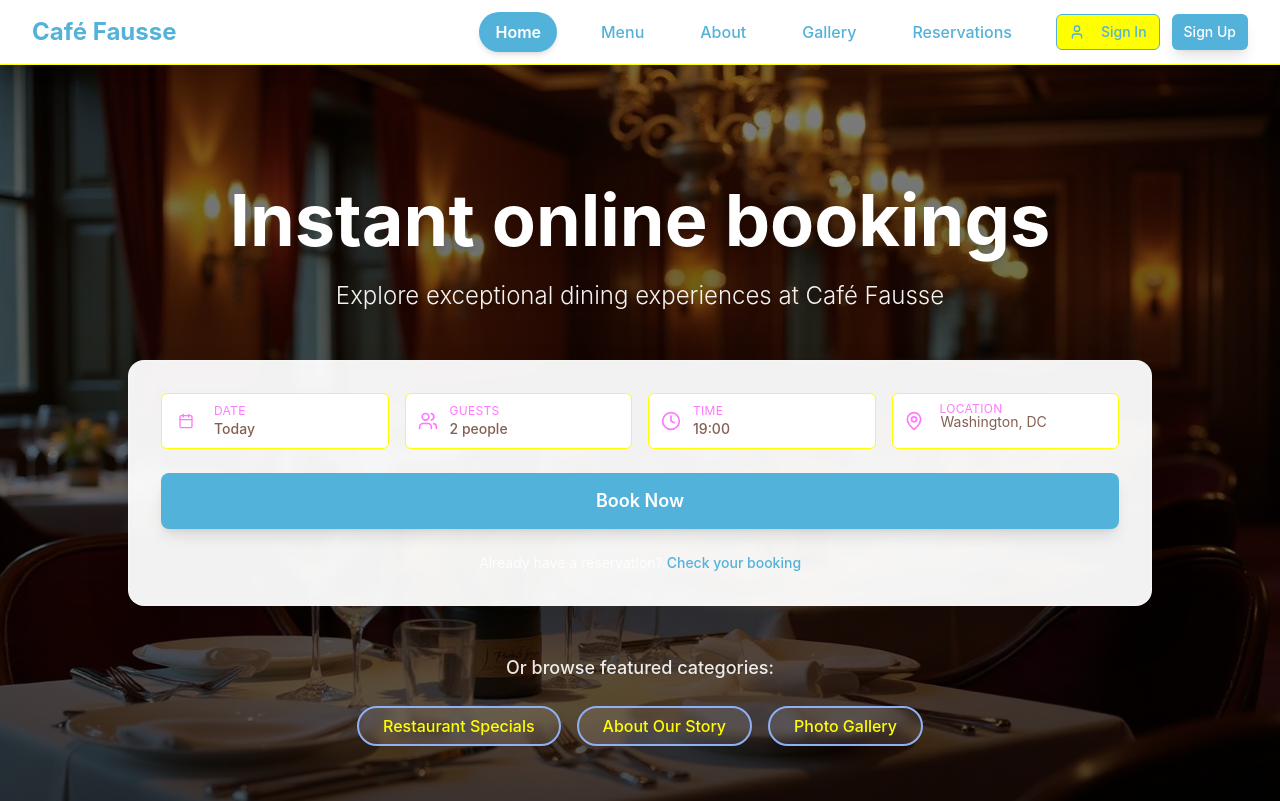
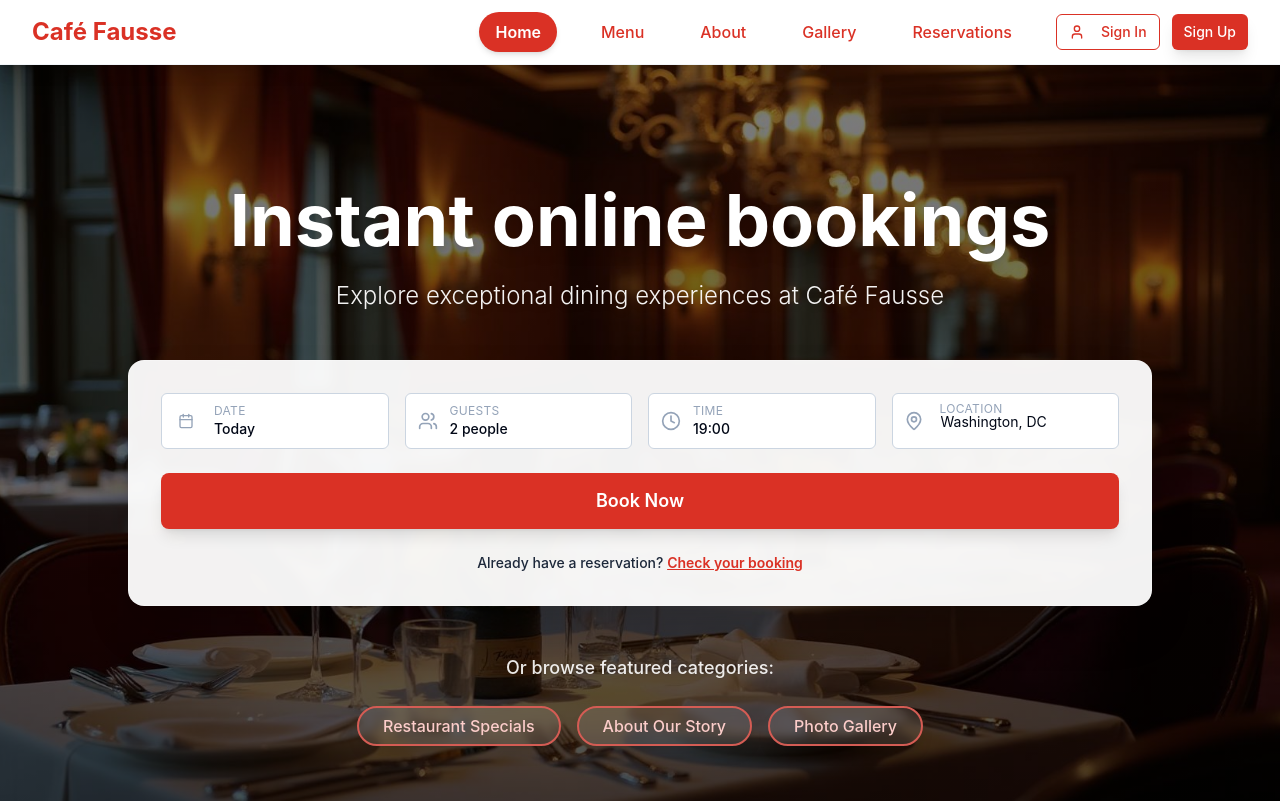
Before and after one commit to gaulomail/fausse-cafe-reservations-app, a React (Vite) app: page / in a window 1280 px wide. Shown: the top 801 px of the page. Built offline with nearby package versions, Linux system fonts and the light colour scheme; a web font is replaced by a local one.

Commit message:
Fix text visibility issues
Fixes text color issues on the index page.

```diff
--- a/src/components/HeroBookingForm.tsx
+++ b/src/components/HeroBookingForm.tsx
@@ -210,9 +210,9 @@ const HeroBookingForm = () => {
       </Form>
 
       <div className="text-center">
-        <p className="text-gray-600 text-sm">
+        <p className="text-gray-800 text-sm font-medium">
           Already have a reservation?{" "}
-          <Link to="/reservations" className="text-primary-600 hover:text-primary-700 font-medium transition-colors">
+          <Link to="/reservations" className="text-primary-600 hover:text-primary-700 font-semibold transition-colors underline">
             Check your booking
           </Link>
         </p>
--- a/src/index.css
+++ b/src/index.css
@@ -10,51 +10,51 @@ All colors MUST be HSL.
 @layer base {
   :root {
     /* World-class Design System with #dd524c variations */
-    --background: 255 255 255; /* Pure white background */
-    --foreground: 31 41 55; /* Rich dark gray text */
-    --card: 255 255 255; /* Pure white cards */
-    --card-foreground: 31 41 55;
-    --popover: 255 255 255;
-    --popover-foreground: 31 41 55;
-    --primary: 221 82 76; /* Main color #dd524c */
-    --primary-foreground: 255 255 255; /* White on primary */
-    --secondary: 248 250 252; /* Light gray secondary */
-    --secondary-foreground: 31 41 55; /* Dark text on light gray */
-    --muted: 248 250 252; /* Light gray muted */
-    --muted-foreground: 100 116 139; /* Medium gray text */
-    --accent: 221 82 76; /* Primary accent */
-    --accent-foreground: 255 255 255;
-    --destructive: 239 68 68;
-    --destructive-foreground: 255 255 255;
-    --border: 226 232 240; /* Light gray border */
-    --input: 255 255 255;
-    --ring: 221 82 76; /* Primary focus ring */
+    --background: 0 0% 100%; /* Pure white background */
+    --foreground: 220 13% 18%; /* Rich dark gray text */
+    --card: 0 0% 100%; /* Pure white cards */
+    --card-foreground: 220 13% 18%;
+    --popover: 0 0% 100%;
+    --popover-foreground: 220 13% 18%;
+    --primary: 4 60% 58%; /* Main color #dd524c */
+    --primary-foreground: 0 0% 100%; /* White on primary */
+    --secondary: 210 40% 98%; /* Light gray secondary */
+    --secondary-foreground: 220 13% 18%; /* Dark text on light gray */
+    --muted: 210 40% 98%; /* Light gray muted */
+    --muted-foreground: 215 16% 47%; /* Medium gray text */
+    --accent: 4 60% 58%; /* Primary accent */
+    --accent-foreground: 0 0% 100%;
+    --destructive: 0 84% 60%;
+    --destructive-foreground: 0 0% 100%;
+    --border: 220 13% 91%; /* Light gray border */
+    --input: 0 0% 100%;
+    --ring: 4 60% 58%; /* Primary focus ring */
 
     --radius: 0.5rem;
 
     /* Color Variations of #dd524c */
-    --primary-50: 254 242 242;
-    --primary-100: 254 226 226;
-    --primary-200: 252 202 202;
-    --primary-300: 248 171 171;
-    --primary-400: 242 132 132;
-    --primary-500: 221 82 76; /* Base #dd524c */
-    --primary-600: 198 65 59;
-    --primary-700: 166 46 42;
-    --primary-800: 137 35 32;
-    --primary-900: 115 28 26;
+    --primary-50: 4 95% 97%;
+    --primary-100: 4 89% 89%;
+    --primary-200: 4 84% 79%;
+    --primary-300: 4 77% 67%;
+    --primary-400: 4 70% 55%;
+    --primary-500: 4 60% 58%; /* Base #dd524c */
+    --primary-600: 4 71% 50%;
+    --primary-700: 4 75% 41%;
+    --primary-800: 4 76% 33%;
+    --primary-900: 4 74% 27%;
 
     /* Professional Gray Scale */
-    --gray-50: 248 250 252;
-    --gray-100: 241 245 249;
-    --gray-200: 226 232 240;
-    --gray-300: 203 213 225;
-    --gray-400: 148 163 184;
-    --gray-500: 100 116 139;
-    --gray-600: 71 85 105;
-    --gray-700: 51 65 85;
-    --gray-800: 30 41 59;
-    --gray-900: 15 23 42;
+    --gray-50: 210 40% 98%;
+    --gray-100: 210 40% 96%;
+    --gray-200: 214 32% 91%;
+    --gray-300: 213 27% 84%;
+    --gray-400: 215 20% 65%;
+    --gray-500: 215 16% 47%;
+    --gray-600: 215 19% 35%;
+    --gray-700: 215 25% 27%;
+    --gray-800: 217 33% 17%;
+    --gray-900: 222 84% 5%;
 
     /* Professional Shadows */
     --shadow-sm: 0 1px 2px 0 rgb(0 0 0 / 0.05);
--- a/src/pages/Index.tsx
+++ b/src/pages/Index.tsx
@@ -235,7 +235,7 @@ const Index = () => {
               <div key={index} className={`text-center bg-gradient-to-br ${feature.gradient} rounded-2xl p-6 md:p-8 hover:shadow-xl transition-all duration-300 transform hover:-translate-y-2 border border-white`}>
                 <div className="text-4xl md:text-5xl mb-4 md:mb-6">{feature.icon}</div>
                 <h3 className="text-xl md:text-2xl font-bold mb-3 md:mb-4 text-primary-700">{feature.title}</h3>
-                <p className="text-gray-600 leading-relaxed">{feature.description}</p>
+                <p className="text-gray-800 leading-relaxed font-medium">{feature.description}</p>
               </div>
             ))}
           </div>
```
